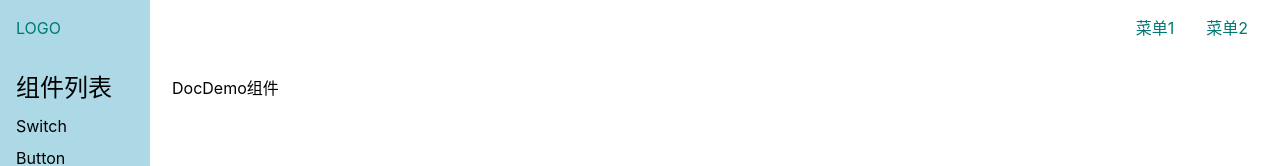
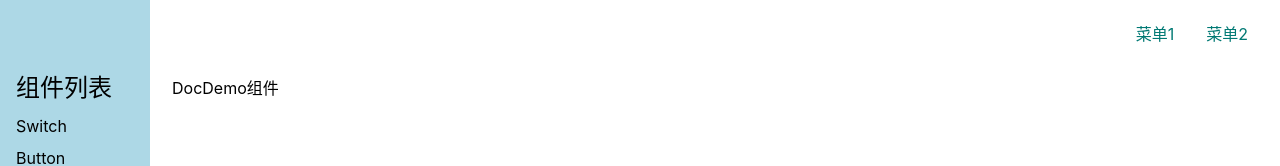
Before and after one commit to mzhaonanq/gulu-vue3, a Vue app: page /#/doc in a window 1280 px wide. Shown: the top 166 px of the page. Built offline with nearby package versions, Linux system fonts and the light colour scheme.

Commit message:
添加svgIcon

```diff
--- a/index.html
+++ b/index.html
@@ -5,6 +5,7 @@
   <link rel="icon" href="/favicon.ico" />
   <meta name="viewport" content="width=device-width, initial-scale=1.0">
   <title>Vite App</title>
+  <script src="//at.alicdn.com/t/font_2304278_7ngqjc58x25.js"></script>
 </head>
 <body>
   <div id="app"></div>
--- a/src/Home.vue
+++ b/src/Home.vue
@@ -9,6 +9,17 @@
         <router-link to="/doc">开始</router-link>
       </p>
     </div>
+  </div>
+  <div class="features">
+  <svg class="icon" aria-hidden="true">
+    <use xlink:href="#icon-vue"></use>
+  </svg>
+  <svg class="icon" aria-hidden="true">
+    <use xlink:href="#icon-ts"></use>
+  </svg>
+  <svg class="icon" aria-hidden="true">
+    <use xlink:href="#icon-light"></use>
+  </svg>
   </div>
 </template>
 
@@ -43,4 +54,10 @@
     }
   }
 }
+.features{
+  > .icon{
+    height: 64px;
+    width: 64px;
+  }
+}
 </style>
--- a/src/components/Topnav.vue
+++ b/src/components/Topnav.vue
@@ -1,6 +1,10 @@
 <template>
   <div class="topnav" >
-    <div class="logo">LOGO</div>
+    <div class="logo">
+      <svg class="icon" >
+        <use xlink:href="#icon-circle"></use>
+      </svg>
+    </div>
     <ul class="menu">
       <li>菜单1</li>
       <li>菜单2</li>
@@ -38,6 +42,10 @@
   > .logo {
     margin-right: auto;
     max-width: 6em;
+    > .icon{
+      height: 32px;
+      width: 32px;
+    }
   }
   > .menu {
     display: flex;
--- a/src/index.scss
+++ b/src/index.scss
@@ -32,3 +32,9 @@
   "Microsoft YaHei", "Wenquanyi Micro Hei", "WenQuanYi Zen Hei",
   "ST Heiti", SimHei, "WenQuanYi Zen Hei Sharp", sans-serif;
 }
+.icon {
+  width: 1em; height: 1em;
+  vertical-align: -0.15em;
+  fill: currentColor;
+  overflow: hidden;
+}
```
